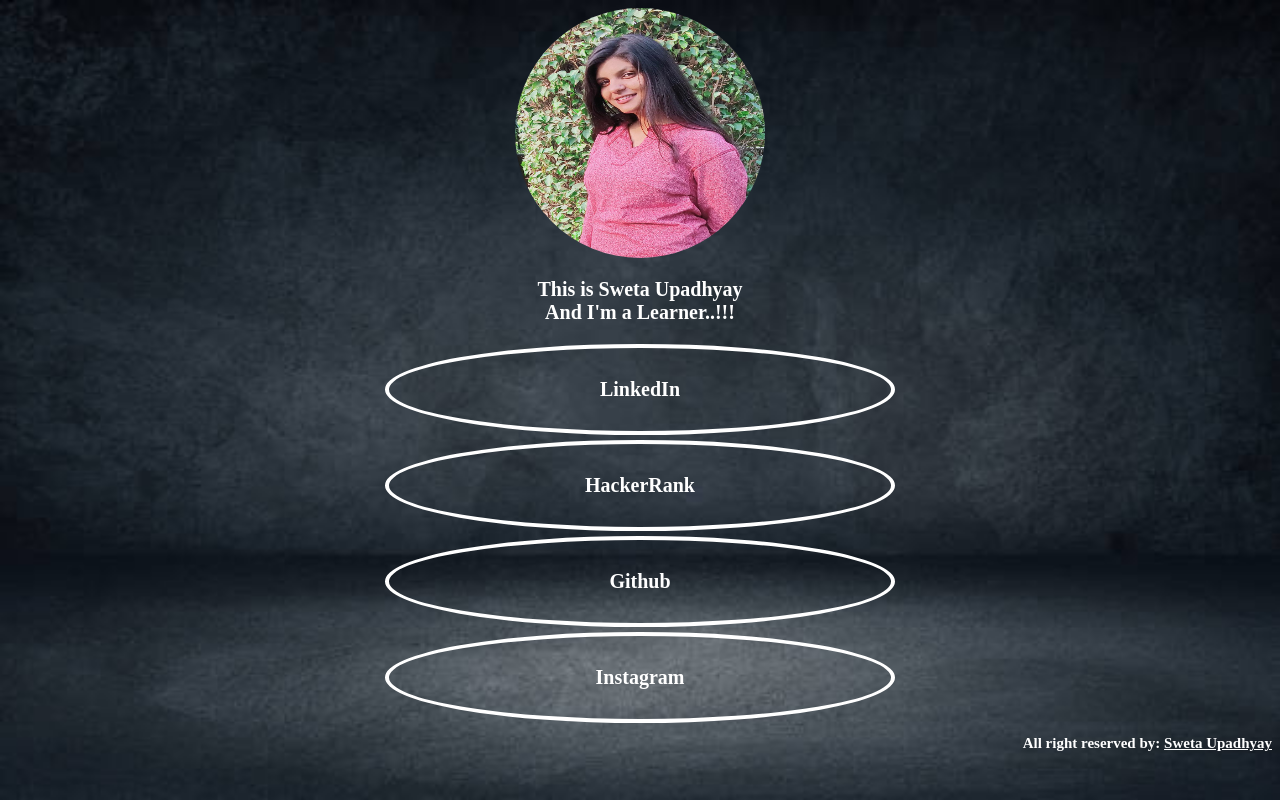
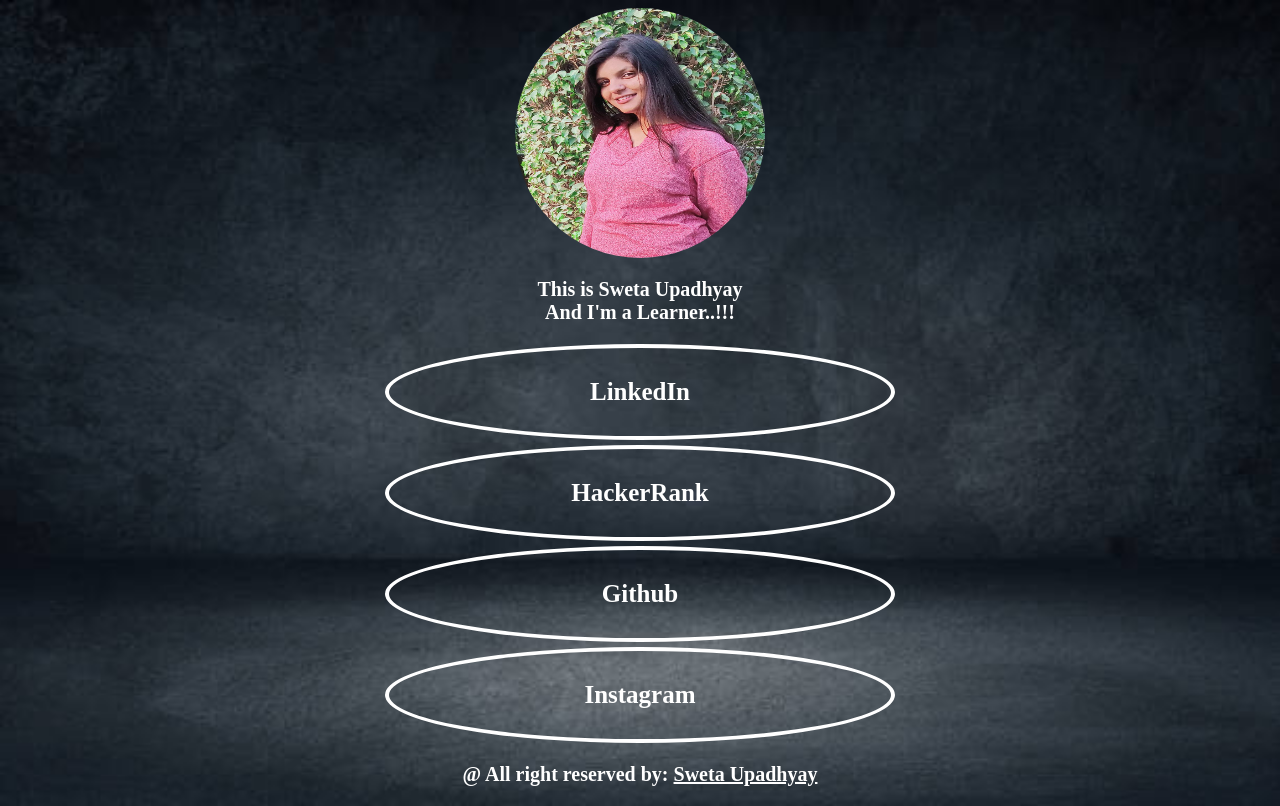
Before and after one commit to Swetaupadhyay21/LinkTree, a plain HTML site: page index.html in a window 1280 px wide. Drawn offline with Linux system fonts and the light colour scheme.

Commit message:
Update index.html

```diff
--- a/index.html
+++ b/index.html
@@ -51,8 +51,8 @@
 {
   color:white;
   text-decoration:none;
-  padding:30px;
-  font-size:20px;
+  padding:20px;
+  font-size:25px;
   font-weight:Bold;
 
 }
@@ -62,16 +62,11 @@
 {
   background-color:black;
   font-weight:bold;
+  font-size:40px;
+
 }
-h2
-{
-        font-weight:bold;
-        font-size:15px;
-        font-family:algerian;
-        color:white;
-        text-align:right;
-}
-h2 a
+
+h3 a
 {
 color:white
 }
@@ -92,7 +87,7 @@
 
 	  </ul>
 
-	 <h2> All right reserved by: <a href="https://github.com/Swetaupadhyay21">Sweta Upadhyay</a></h2>
+	 <h3> @ All right reserved by: <a href="https://github.com/Swetaupadhyay21">Sweta Upadhyay</a></h3>
 </center>
 </body>
 </head>
```
